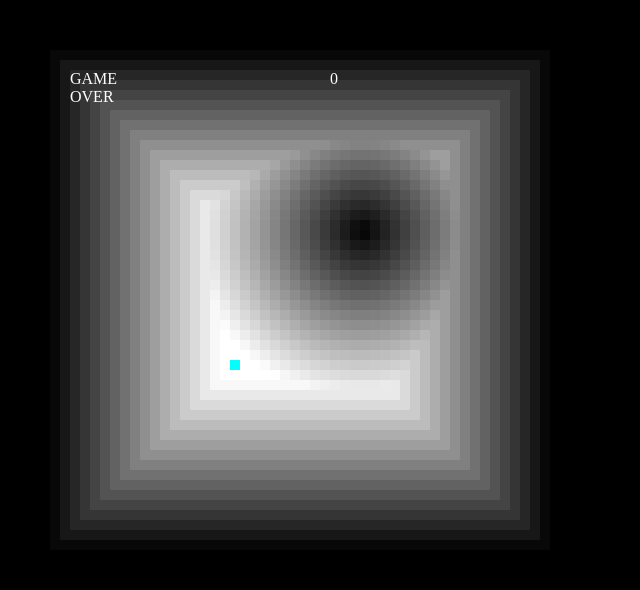
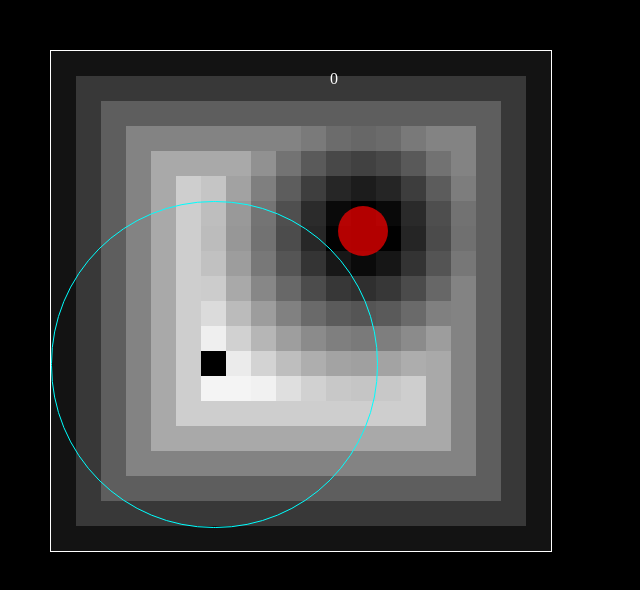
Before and after one commit to koyner/touch-bubbles, an Angular app: page / in a window 1280 px wide. Shown: the top 590 px of the page, without its empty margins (0-640 px from the left). Built offline with nearby package versions, Linux system fonts and the light colour scheme.

Commit message:
~ general

```diff
--- a/src/app/app.component.html
+++ b/src/app/app.component.html
@@ -1,5 +1,5 @@
 <div style="color:white;position:absolute;left:50px;top:50px;">
-  <div style="position:absolute;left:0;top:0;background-color:white;"
+  <div style="position:absolute;left:0;top:0;border:1px solid white;"
        [style.width.px]="spaceW"
        [style.height.px]="spaceH">
   </div>
@@ -10,16 +10,23 @@
       (killed)="killed($event)">
     </app-bubble>
   </div>
-  <div style="position: absolute;left:20px;top:20px;color:white;z-index:2;" *ngIf="isGameOver()">GAME OVER</div>
-  <div style="position: absolute;left:280px;top:20px;color:white;z-index:2;">{{score}}</div>
+  <div style="position: absolute;left:20px;top:20px;color:white;z-index:2;" *ngIf="isGameOver()">
+    GAME OVER
+  </div>
+  <div style="position: absolute;left:280px;top:20px;color:white;z-index:2;">
+    {{score}}
+  </div>
   <ng-container *ngFor="let distRow of dists">
     <ng-container *ngFor="let dist of distRow">
-      <div style="position:absolute;z-index:1;"
-           [style.left.px]="dist.minX"
-           [style.top.px]="dist.minY"
-           [style.width.px]="dist.maxX-dist.minX"
-           [style.height.px]="dist.maxY-dist.minY"
-           [style.background-color]="dist === distFurthest ? 'cyan' : dist.getCol()">
+      <div style="position:absolute;"
+           [style.left.px]="dist === distFurthest ? dist.x - dist.dist + 1 : dist.minX + 1"
+           [style.top.px]="dist === distFurthest ? dist.y - dist.dist + 1 : dist.minY + 1"
+           [style.width.px]="dist === distFurthest ? dist.dist * 2 : dist.maxX-dist.minX"
+           [style.height.px]="dist === distFurthest ? dist.dist * 2 : dist.maxY-dist.minY"
+           [style.border]="dist === distFurthest ? '1px solid cyan' : 'none'"
+           [style.background-color]="dist === distFurthest ? 'transparent' : dist.getCol()"
+           [style.z-index]="dist === distFurthest ? 2 : 1"
+           [style.border-radius.px]="dist === distFurthest ? dist.dist : 0">
       </div>
     </ng-container>
   </ng-container>
--- a/src/app/app.component.ts
+++ b/src/app/app.component.ts
@@ -8,6 +8,12 @@ class Dist {
   getCol() {
     const col = this.dist * 1.5;
     return `rgb(${col},${col},${col})`;
+  }
+  get x() {
+    return (this.minX + this.maxX) / 2;
+  }
+  get y() {
+    return (this.minY + this.maxY) / 2;
   }
 }
 
@@ -21,8 +27,7 @@ export class AppComponent implements OnInit {
   private _anim: number;
   private _isGameOver = false;
   private _score = 0;
-  private _sideMax = 200;
-  private _segments = 50;
+  private _segments = 20;
 
   spaceW = 500;
   spaceH = 500;
@@ -57,7 +62,7 @@ export class AppComponent implements OnInit {
     this._score++;
     this.bubbles.splice(this.bubbles.indexOf(e), 1);
     this.createBubble();
-    if (this.score % 10 === 0) {
+    if (this.score % 5 === 0) {
       this.createBubble();
     }
   }
@@ -90,9 +95,13 @@ export class AppComponent implements OnInit {
   }
 
   private createBubble() {
-    const side = this._sideMax;
-    const x = (side / 2) + Math.floor(Math.random() * (this.spaceW - side));
-    const y = (side / 2) + Math.floor(Math.random() * (this.spaceH - side));
+    // const side = this._sideMin + (Math.random() * (this._sideMax - this._sideMin));
+    const side = this.distFurthest ?
+      this.distFurthest.dist * 2 : 200;
+    const x = this.distFurthest ?
+      (this.distFurthest.minX + this.distFurthest.maxX) / 2 : (side / 2) + Math.floor(Math.random() * (this.spaceW - side));
+    const y = this.distFurthest ?
+      (this.distFurthest.minY + this.distFurthest.maxY) / 2 : (side / 2) + Math.floor(Math.random() * (this.spaceH - side));
     const bubble = new Bubble(x, y, side);
     this.bubbles.push(bubble);
     this.calculateDists();
--- a/src/app/bubble/bubble.component.ts
+++ b/src/app/bubble/bubble.component.ts
@@ -1,4 +1,4 @@
-import {Component, EventEmitter, Input, OnInit, Output} from '@angular/core';
+import {Component, EventEmitter, Input, Output} from '@angular/core';
 import {Bubble} from '../model/bubble';
 
 @Component({
@@ -25,9 +25,9 @@ export class BubbleComponent {
   }
 
   get bgCol(): string {
-    if (this.bubble.side > 150) {
+    if (this.bubble.side > 120) {
       return '#00FF00';
-    } else if (this.bubble.side > 75) {
+    } else if (this.bubble.side > 60) {
       return '#FFFF00';
     } else {
       return '#FF0000';
--- a/src/app/model/bubble.ts
+++ b/src/app/model/bubble.ts
@@ -6,7 +6,7 @@ export class Bubble {
   }
 
   update() {
-    this.side--;
+    this.side -= 0.5;
   }
 
 }
```
